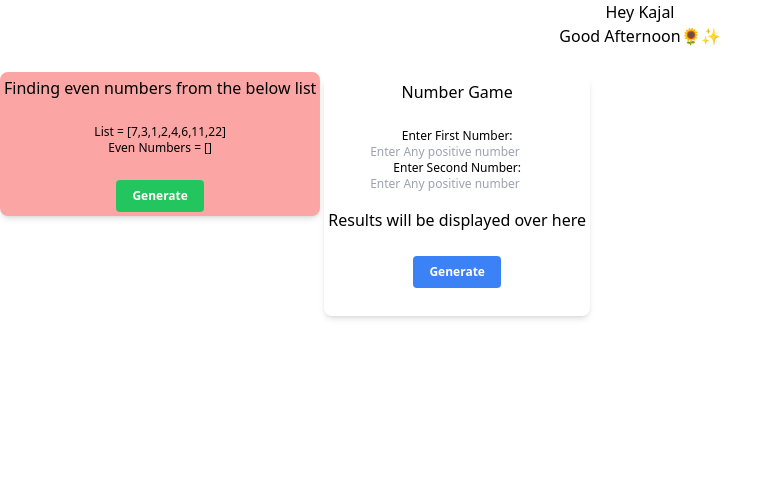
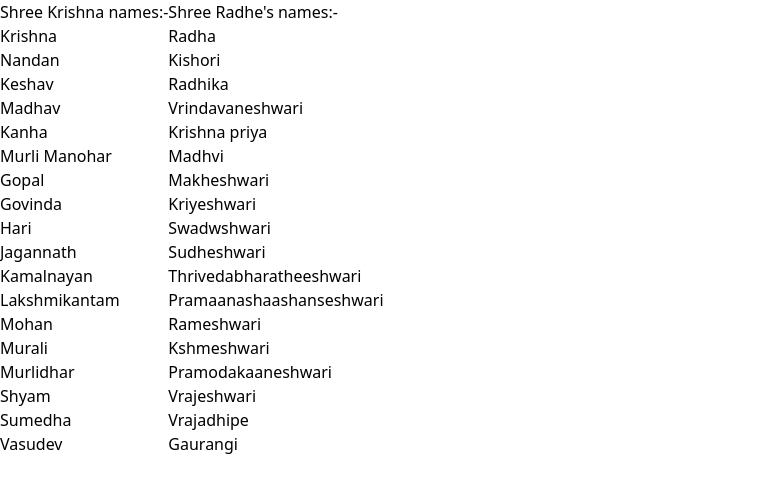
Before and after one commit to CDC-KajalL/CDC-Learning-and-Development, a React (Vite) app in the folder ReactJs/React-Learning/: page / in a window 1280 px wide. Shown: the top 492 px of the page, without its empty margins (0-783 px from the left). Built offline with nearby package versions, Linux system fonts and the light colour scheme.

Commit message:
commit all at once

```diff
--- a/ReactJs/React-Learning/src/App.jsx
+++ b/ReactJs/React-Learning/src/App.jsx
@@ -1,11 +1,15 @@
 import './App.css'
 import React from 'react'
 import Introduction from './Basics/_1_Introduction'
+import UseEffect from './Basics/_4_UseEffect_concept'
+import Second from './Basics/_2_Arrays'
 
 function App() {
   return (
     <div>
-    <Introduction/>
+    {/* <Introduction/> */}
+    {/* <UseEffect/> */}
+    <Second/>
     </div>
   )
 }
--- a/ReactJs/React-Learning/src/Basics/Btn_theme.js
+++ b/ReactJs/React-Learning/src/Basics/Btn_theme.js
@@ -2,7 +2,7 @@
 export const ButtonType = {
     primary: "bg-green-500 hover:bg-red-900 text-white font-bold rounded",
     secondary: "bg-blue-500 hover:bg-blue-700 text-white font-bold rounded",
-    basic: "bg-white hover:bg-gray-700 text-gray-700 font-bold rounded",
+    basic: "bg-gray-300 hover:bg-gray-700 text-white font-bold rounded",
   delete: "bg-red-300 hover:bg-red-500 text-white font-bold rounded"
 };
 // ButtonSizes defines the sizes of buttons in our app.
--- a/ReactJs/React-Learning/src/Basics/_1_Introduction.jsx
+++ b/ReactJs/React-Learning/src/Basics/_1_Introduction.jsx
@@ -42,7 +42,8 @@ function Introduction() {
     }
     //Changes the name on double click through a random function
     const handleNameChange =()=>{
-        const names = ["Kate", "Einstenina", "Nini", "Kajal", "Einsta"]
+        // const names = ["Kate", "Einstenina", "Nini", "Kajal", "Einsta"]
+        const names = ["Aakash", "Aditi", "Aditya", "Ankit", "Ansh", "Chetan", "Dattatraya", "Naman", "Keshav", "Nischal", "Rohit", "Siddhesh", "Sonu", "Sriram", "Usha", "Sravani", "Sumantraj Paul", "Sonu", "Saksham"]
         const r = Math.floor(Math.random() * names.length)
         setName(names[r]);
         console.log("double clicked!")
@@ -56,20 +57,23 @@ function Introduction() {
                 <br />
                 <div className="flex flex-wrap space-x-1 space-y-1">
                     {/* Box 1 */}
-                    <Box width="52" height="52" color = "red-300">
+                    <Box width="45" height="52" color = "[#8800ff]">
                         <p>Finding even numbers from the below list</p><br />
+
                         <div className="text-xs">
                             <p >List = [{nums.join(',')}]</p>
                             <p>Even Numbers = [{displayText}]</p>
                         </div>
                         <br />
-                        <Btn size="sm" type="primary" onClick={() => even(nums)}>Generate</Btn>
+                        <Btn size="sm" type="primary" onClick={() => even(nums)}>Generate</Btn><br/>
                     </Box>
                     {/* Box 2 */}
                     <Box width = "52" height = "56" color = "orange-300">
                         <p>Number Game</p><br/>
                         <Form1></Form1>
-
+                    </Box>
+                    <Box width = "52" height = "56" color = "orange-300">
+                        <p>Number Game</p><br/>
                     </Box>
                 </div>
             </div>
--- /dev/null
+++ b/ReactJs/React-Learning/src/Basics/_2_Arrays.jsx
@@ -0,0 +1,66 @@
+import React from 'react';
+
+function Second() {
+    const K = ["Krishna", "Nandan","Keshav", "Madhav", "Kanha", "Murli Manohar"];
+    const R = {'1': "Radha", "2": "Kishori", "3": "Radhika", "4": "Vrindavaneshwari", "5": "Krishna priya", "6": "Madhvi"};
+    const R1 = [{'1': "Makheshwari", "2": "Kriyeshwari", "3": "Swadwshwari", "4": "Sudheshwari", "5": "Thrivedabharatheeshwari", "6": "Pramaanashaashanseshwari"},{1: "Rameshwari", 2:"Kshmeshwari", 3: "Pramodakaaneshwari", 4: "Vrajeshwari", 5: "Vrajadhipe", 6: "Gaurangi"}]
+    const K1 = {1: ["Gopal", "Govinda", "Hari", "Jagannath", "Kamalnayan", "Lakshmikantam"], 2: ["Mohan", "Murali", "Murlidhar", "Shyam", "Sumedha", "Vasudev"]}
+    function f1(arr) {
+        // Extracting data from list
+        const arrItems = arr.map((item) => (
+            <li key={item}>{item}</li>
+        ));
+        return arrItems;
+    }
+
+    function f2(arr) {
+        // Extracting data from dictionary
+        const dItems = Object.keys(arr).map(key => (
+            <div key={key}>
+                {arr[key]}
+            </div>
+        ))
+        return dItems;
+    }
+
+    function f3(arr){
+        const listItems = R1.map((obj, index) => (
+            <ul key={index}>
+                {Object.values(obj).map((value, id) => (
+                    <li key={id}>{value}</li>
+                ))}
+            </ul>
+        ));
+        return listItems;
+    }
+    function f4(arr){
+        const listItems = Object.keys(K1).map((key) => (
+            <ul key={key}>
+                {K1[key].map((name, index) => (
+                    <li key={index}>{name}</li>
+                ))}
+            </ul>
+        ));
+        return listItems;
+    }
+    return (
+        <div className="flex flex-wrap">
+            <div className="">
+                <p>Shree Krishna names:-</p>
+                <ul>
+                    {f1(K)}
+                    {f4(K1)}
+                </ul>
+            </div>
+            <div>
+                <p>Shree Radhe's names:-</p>
+                <ul>
+                    {f2(R)}
+                    {f3(R1)}
+                </ul>
+            </div>
+        </div>
+    );
+}
+
+export default Second;
--- a/ReactJs/React-Learning/src/Basics/_2_Lists_and_Keys.jsx
+++ /dev/null
@@ -1,35 +0,0 @@
-import { useState } from 'react'
-
-function Second() {
-    const [items, setItems] = useState([
-        {
-            id: 1,
-            checked: false,
-            item: "Cocoa powdered cake"
-        },
-        {
-            id: 2,
-            checked: false,
-            item: "Jelly with stawberries overflooded"
-        },
-        {
-            id: 3,
-            checked: true,
-            item: "Blueberries aesthetic custard"
-        }
-    ])
-    return (
-        <div>
-            <ul>
-                {items.map((item) => {
-                    <li className="item" key={items.id}>
-                        <input type="checkbox" checked={items.checked} />
-                        <label>{items.item}</label>
-                    </li>
-                })}
-            </ul>
-        </div>
-    )
-}
-
-export default Second
--- /dev/null
+++ b/ReactJs/React-Learning/src/Basics/_4_UseEffect_concept.jsx
@@ -0,0 +1,24 @@
+import React from 'react'
+import { useState, useEffect } from "react";
+import Btn from './_1_Button';
+
+function UseEffect() {
+    const [count, setCount] = useState(0);
+    const [product, setProduct] = useState("Variable");
+    useEffect(() => {
+    	console.log(`${product} will rule the world!`);
+    });
+    return (
+        <div>
+        Current {product}'s count: {count}
+            <div>
+                <Btn size="sm" type="basic" onClick={() => setCount(count + 1)}>Add to cart</Btn>
+                <Btn size="sm" type="delete" onClick={() => setCount(count - 1)}>Remove from cart</Btn>
+                Change Product Name:{" "}
+                <input type="text" onChange={(e) => setProduct(e.target.value)} />
+            </div>
+        </div>
+    );
+}
+
+export default UseEffect
```
Also changed, not shown: 1 other file (tests, documents, lock files or other folders).
